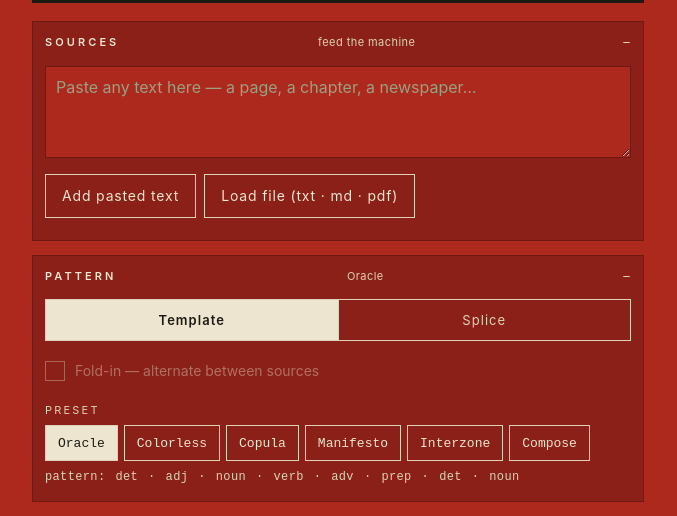
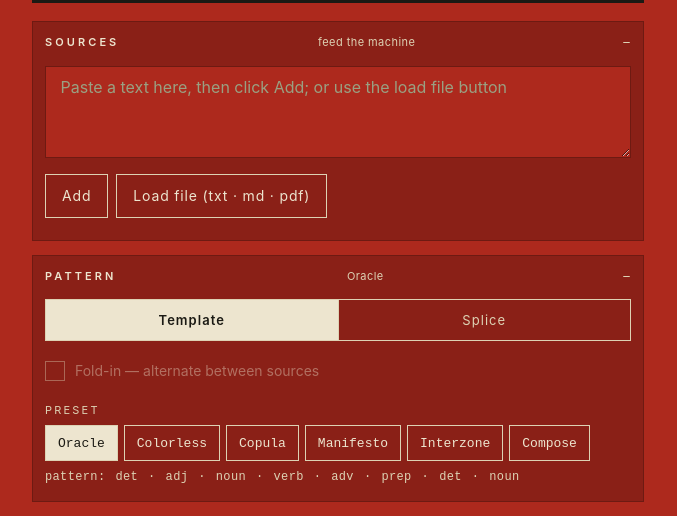
Before and after one commit to victorgodot/Machinery-of-meaning, a plain HTML site: page index.html in a window 1280 px wide. Shown: the part 204-720 px from the top of the page, without its empty margins (302-979 px from the left). Drawn offline with Linux system fonts and the light colour scheme.

Commit message:
Update index.html
Different text for paste

```diff
--- a/index.html
+++ b/index.html
@@ -236,9 +236,9 @@
 <section class="panel open" id="pSources">
   <div class="ph" data-panel><h2>Sources</h2><span class="hint" id="srcHint">feed the machine</span></div>
   <div class="pb">
-    <textarea id="srcText" placeholder="Paste any text here — a page, a chapter, a newspaper…"></textarea>
+    <textarea id="srcText" placeholder=" Paste a text here, then click Add; or use the load file button"></textarea>
     <div class="row mt">
-      <button class="btn" id="addPasteBtn">Add pasted text</button>
+      <button class="btn" id="addPasteBtn">Add</button>
       <button class="btn" id="fileBtn">Load file (txt · md · pdf)</button>
       <input type="file" id="fileInput" accept=".txt,.md,.markdown,.pdf,text/plain,application/pdf" multiple style="display:none">
     </div>
```
